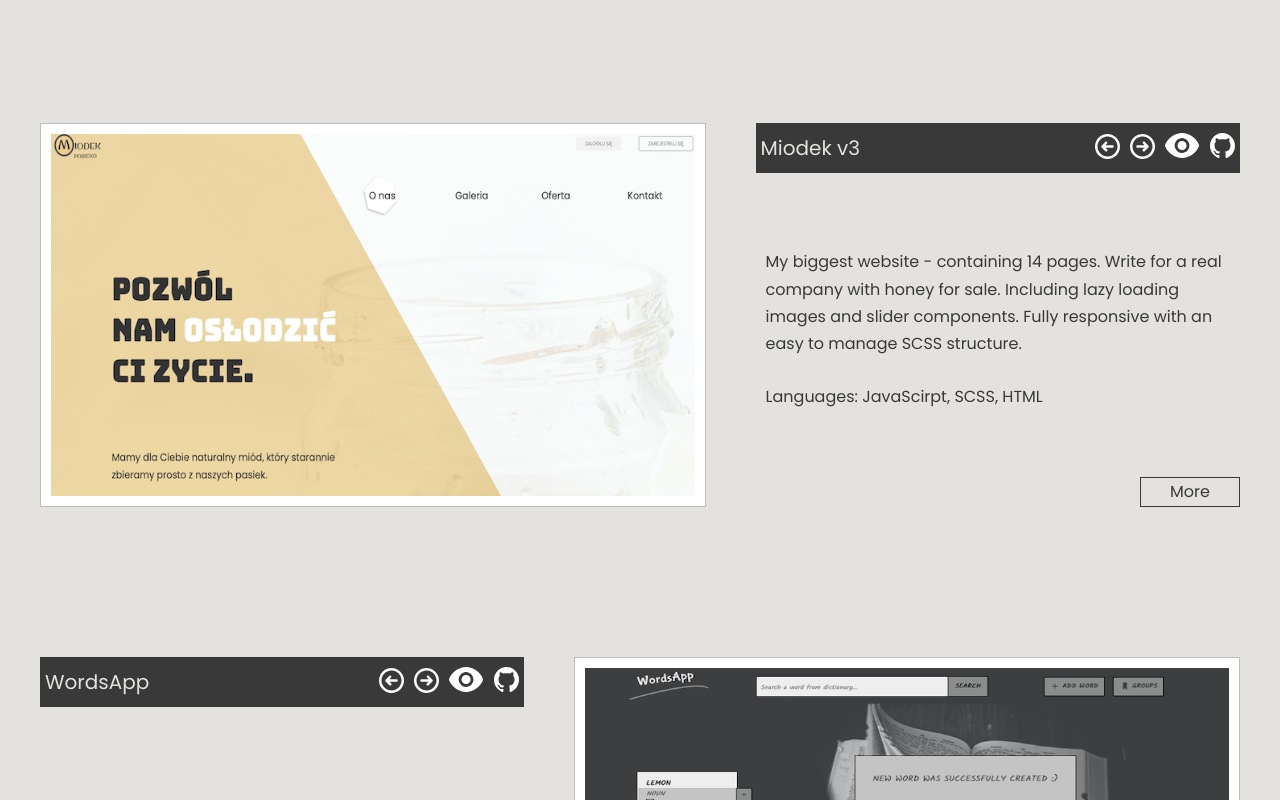
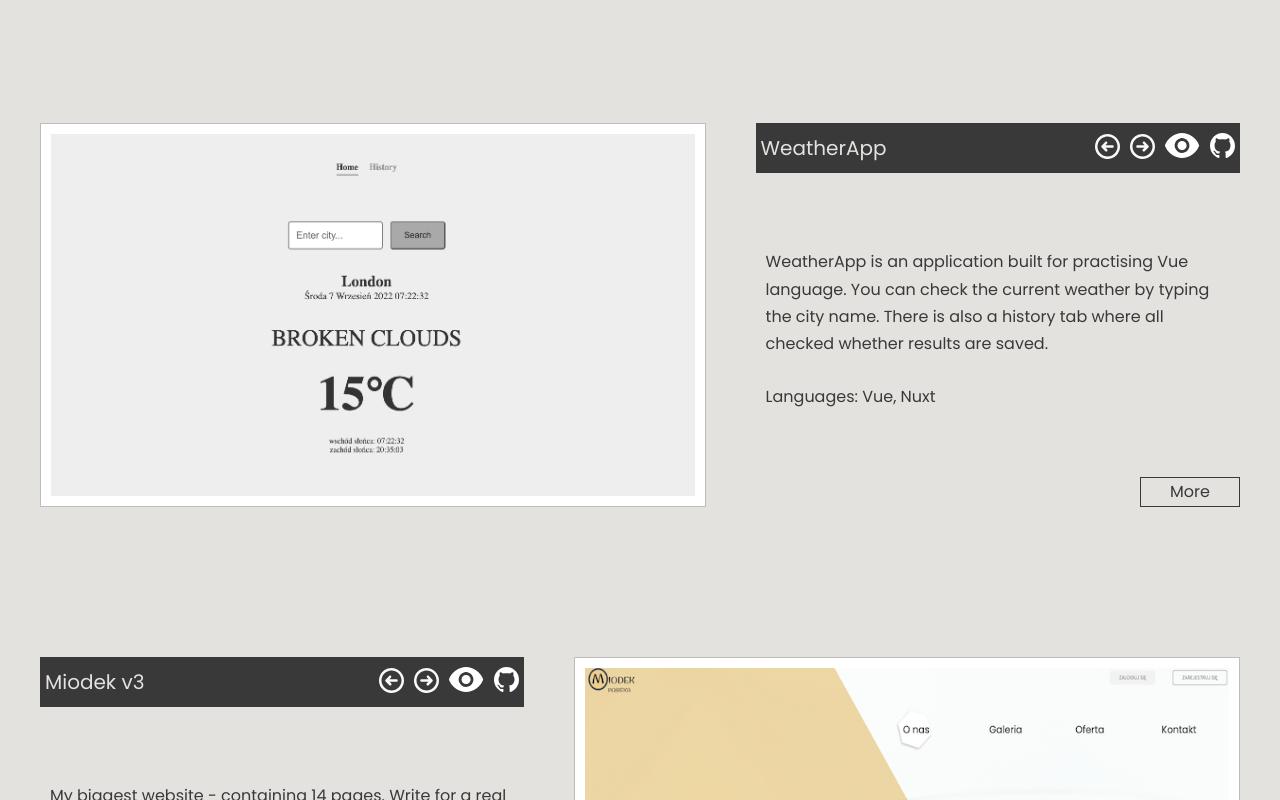
Before and after one commit to gregsypek/portfolio2, a React (Create React App) app: page / in a window 1280 px wide. Shown: the part 3020-3820 px from the top of the page. Built offline with nearby package versions, Linux system fonts and the light colour scheme.

Commit message:
add new project weatherApp

```diff
--- a/src/About.js
+++ b/src/About.js
@@ -29,7 +29,6 @@ export default function About() {
 					and PHP. I am a self-taught learner who loves computers and coding.
 				</h5>
 				<h5 className="about__text about__text--2">
-					{" "}
 					I live in a small town of Mielec in Poland. In my spare time I love
 					listening to progressive rock, reading books and hiking in the
 					mountains.
--- a/src/data.js
+++ b/src/data.js
@@ -42,6 +42,17 @@ export default {
 			},
 			{
 				id: 2,
+				title: "WeatherApp",
+				description:
+					"WeatherApp is an application built for practising Vue language. You can check the current weather by typing the city name. There is also a history tab where all checked whether results are saved.",
+				liveLink: "https://weather123vue.herokuapp.com/",
+				gitLink: "https://github.com/gregsypek/weatherApp",
+				readmeLink: "https://github.com/gregsypek/weatherApp/#readme",
+				languages: "Vue, Nuxt",
+				images: ["weatherApp1.png", "weatherApp2.png"],
+			},
+			{
+				id: 3,
 				title: "Miodek v3",
 				description:
 					"My biggest website - containing 14 pages. Write for a real company with honey for sale. Including lazy loading images and slider components. Fully responsive with an easy to manage SCSS structure.",
```
Also changed, not shown: public/screenshots/weatherApp1.png (added), public/screenshots/weatherApp2.png (added).
